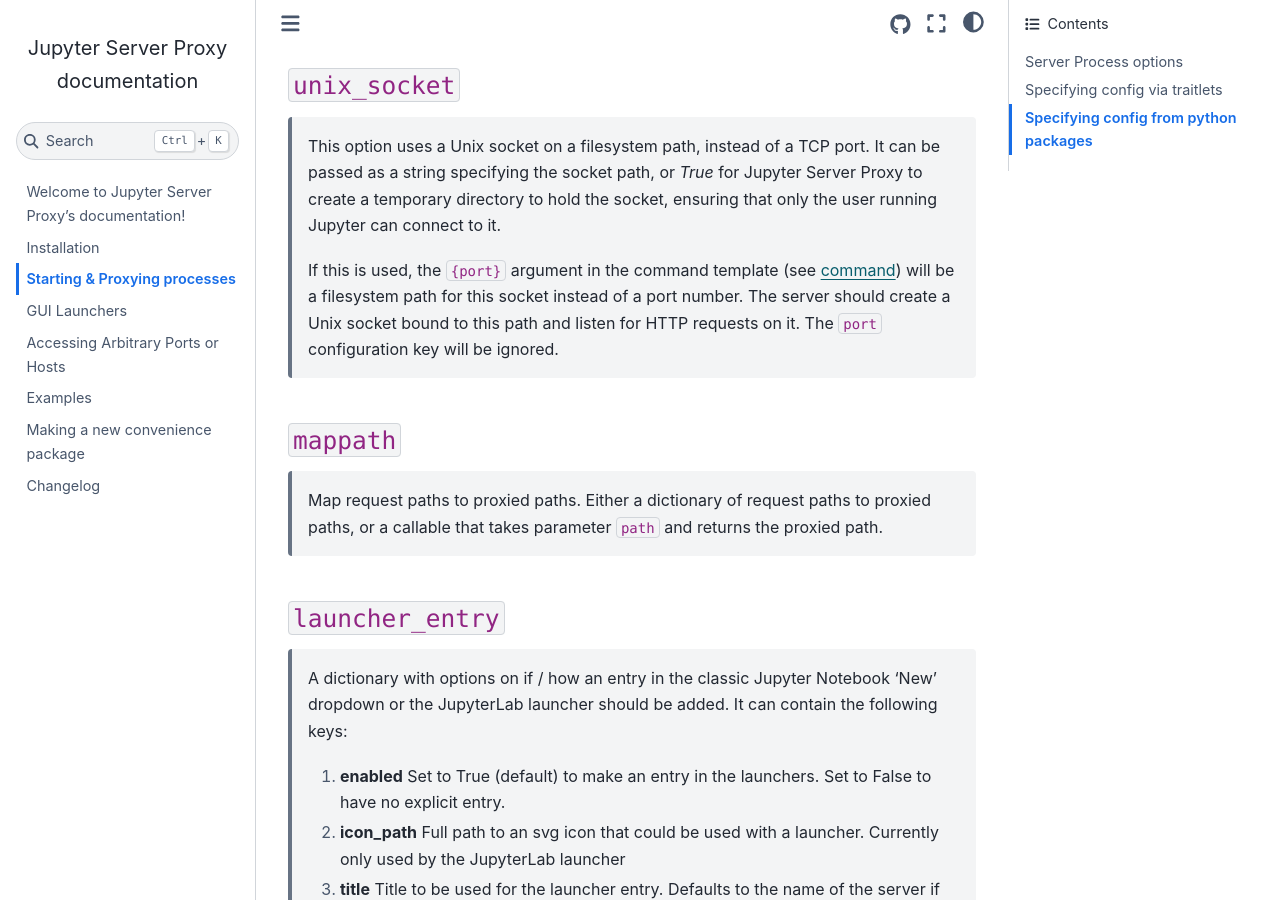
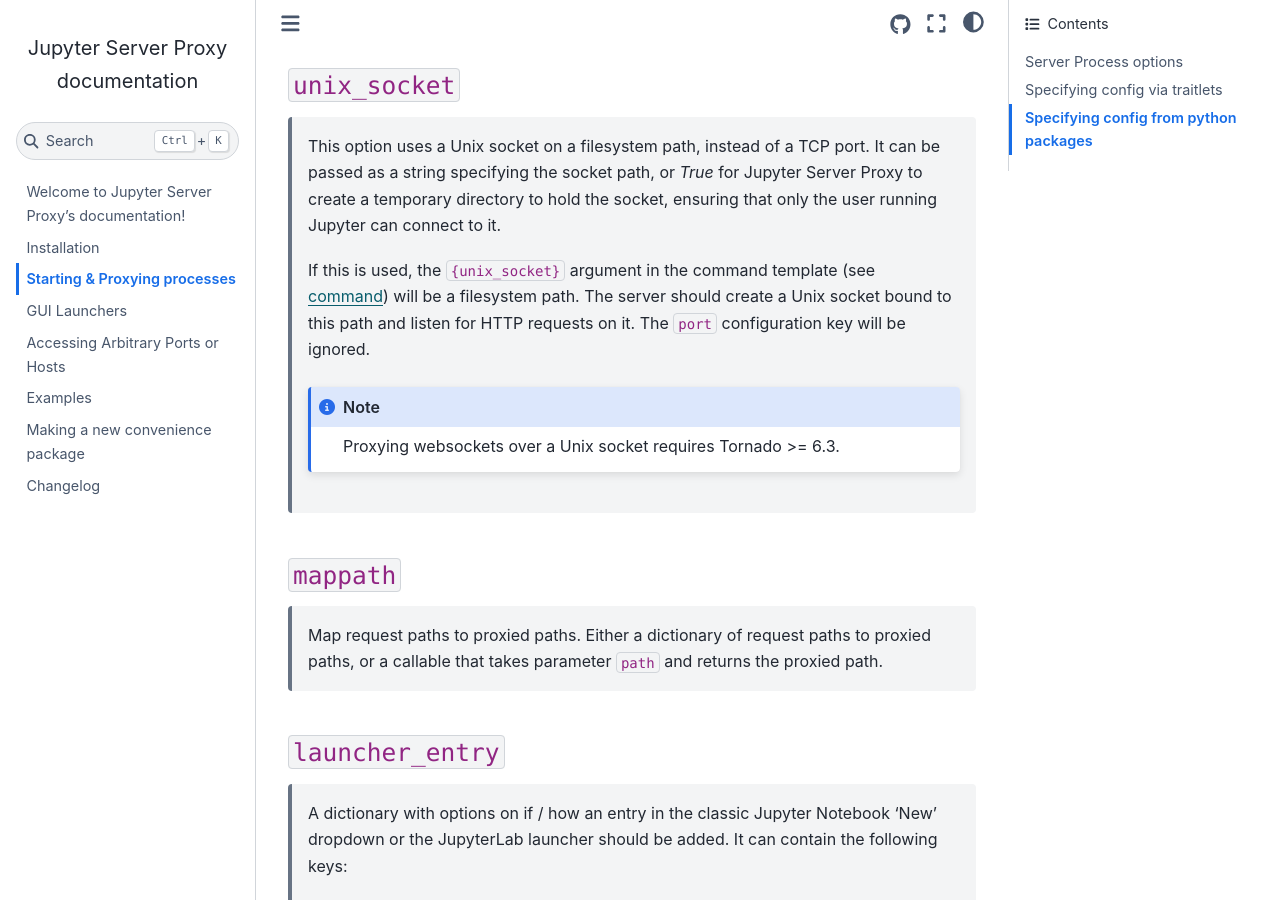
Before and after one commit to jupyterhub/jupyter-server-proxy, a Sphinx documentation site: the page built from docs/source/server-process.rst, in a window 1280 px wide and 900 px high, scrolled down 2292 px. Built offline with Sphinx 7.4.7 and the Sphinx Book theme 1.1.4, drawn with Linux system fonts in a browser that asks for light colours.

Commit message:
Some doc fixes

```diff
--- a/docs/source/server-process.rst
+++ b/docs/source/server-process.rst
@@ -60,8 +60,8 @@
 
    * A dictionary of strings that are passed in as the environment to
      the started process, in addition to the environment of the notebook
-     process itself. The strings ``{port}`` and ``{base_url}`` will be
-     replaced as for **command**.
+     process itself. The strings ``{port}``, ``{unix_socket}`` and
+     ``{base_url}`` will be replaced as for **command**.
 
    * A callable that takes any :ref:`callable arguments <server-process/callable-arguments>`,
      and returns a dictionary of strings that are used & treated same as above.
@@ -111,11 +111,14 @@
     Jupyter Server Proxy to create a temporary directory to hold the socket,
     ensuring that only the user running Jupyter can connect to it.
 
-    If this is used, the ``{port}`` argument in the command template
-    (see :ref:`server-process-cmd`) will be a filesystem path for this socket
-    instead of a port number. The server should create a Unix socket bound to
-    this path and listen for HTTP requests on it. The ``port`` configuration key
-    will be ignored.
+    If this is used, the ``{unix_socket}`` argument in the command template
+    (see :ref:`server-process-cmd`) will be a filesystem path. The server should
+    create a Unix socket bound to this path and listen for HTTP requests on it.
+    The ``port`` configuration key will be ignored.
+
+    .. note::
+
+       Proxying websockets over a Unix socket requires Tornado >= 6.3.
 
 
 ``mappath``
```
Also changed, not shown: 1 other file.
